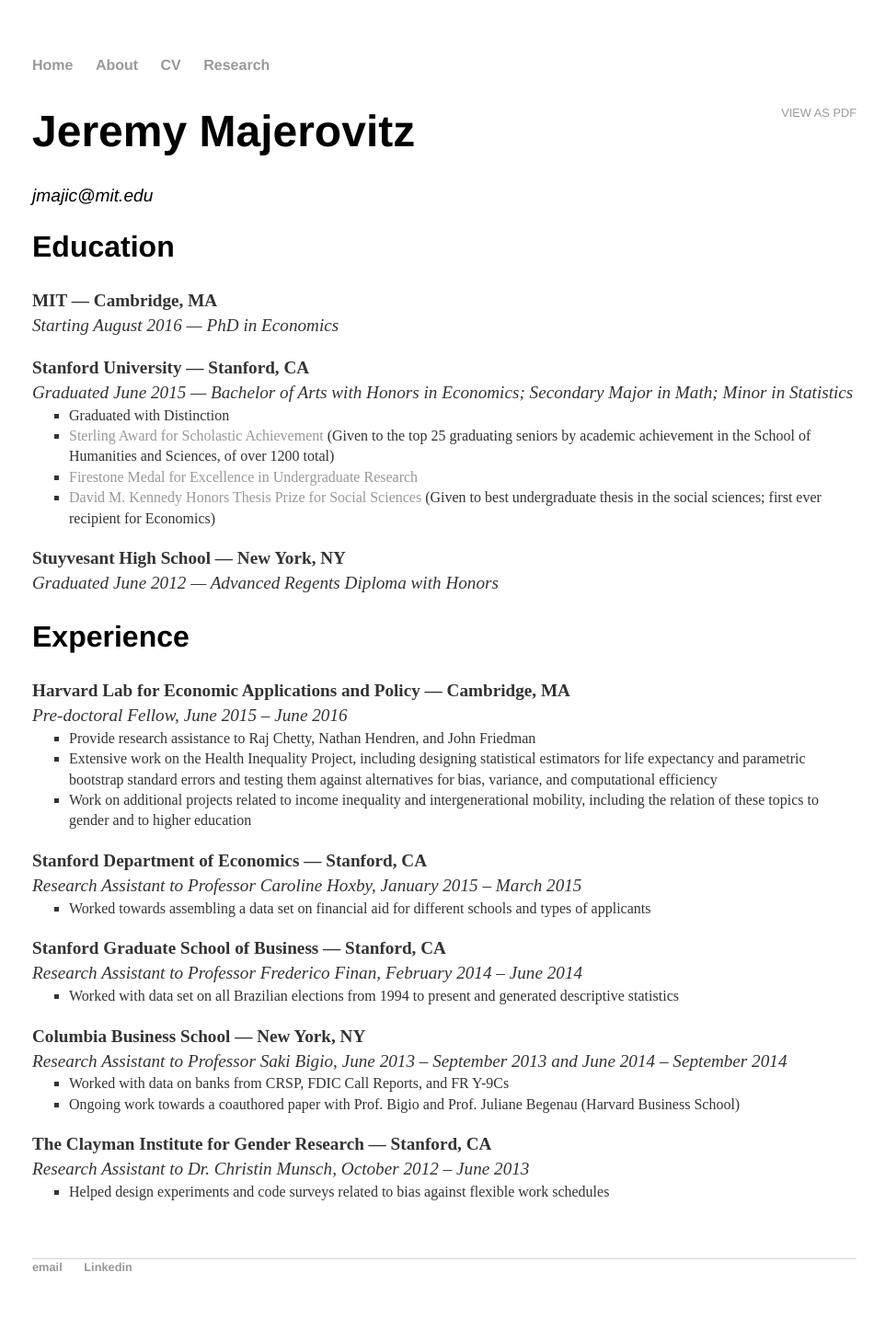
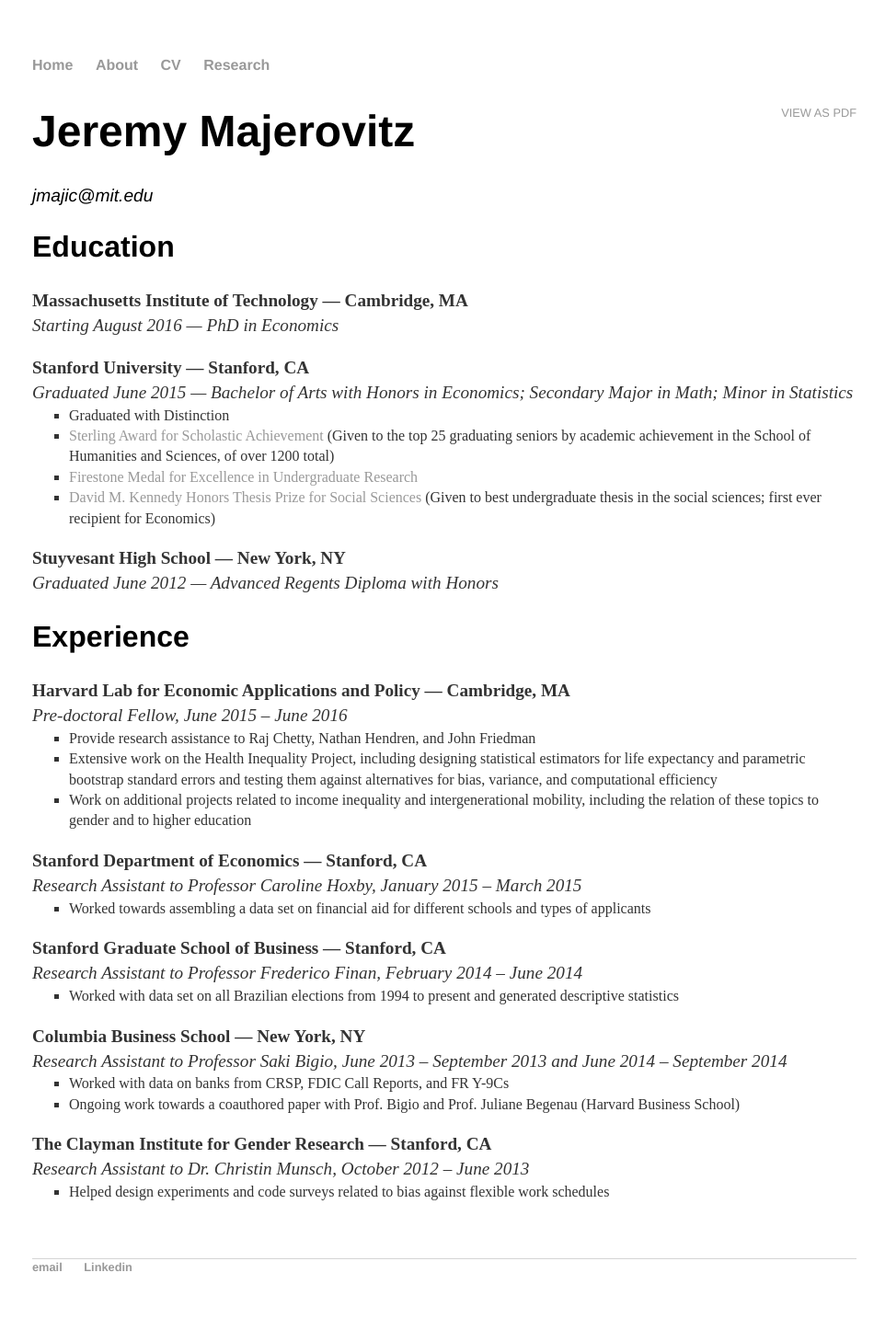
Before and after one commit to jmajic/jmajic.github.io, a Jekyll site: the page built from cv/index.html, in a window 1280 px wide. Shown: the whole page at 92% size, without its empty margins (157-1119 px from the left). Built offline with Jekyll 4.4.1, drawn with Linux system fonts in a browser that asks for light colours.

Commit message:
Update index.html

```diff
--- a/cv/index.html
+++ b/cv/index.html
@@ -13,7 +13,7 @@
 					<h2>Education</h2>
 
 					<p>
-						<strong>MIT &mdash; Cambridge, MA</strong>
+						<strong>Massachusetts Institute of Technology &mdash; Cambridge, MA</strong>
 						<br><em>Starting August 2016 &mdash; PhD in Economics</em>
 					</p>
 
```
